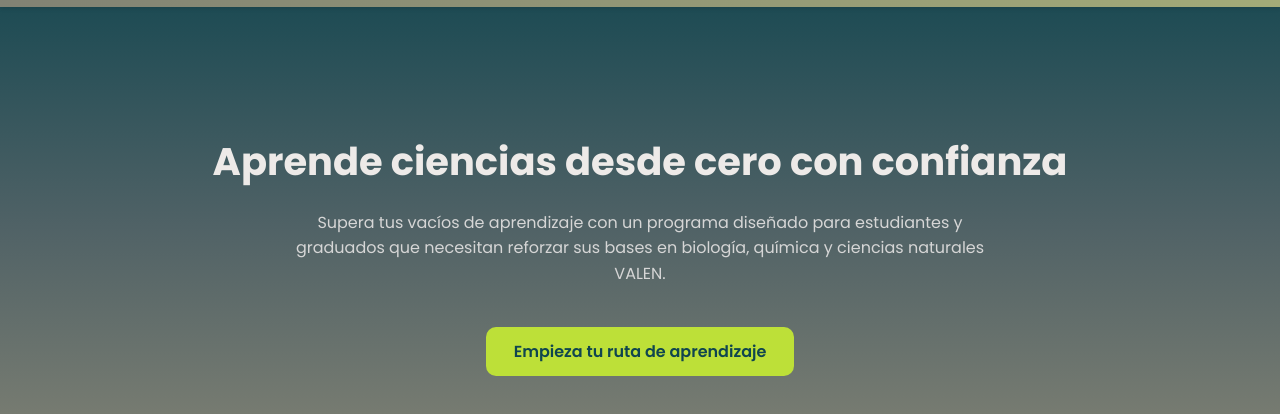
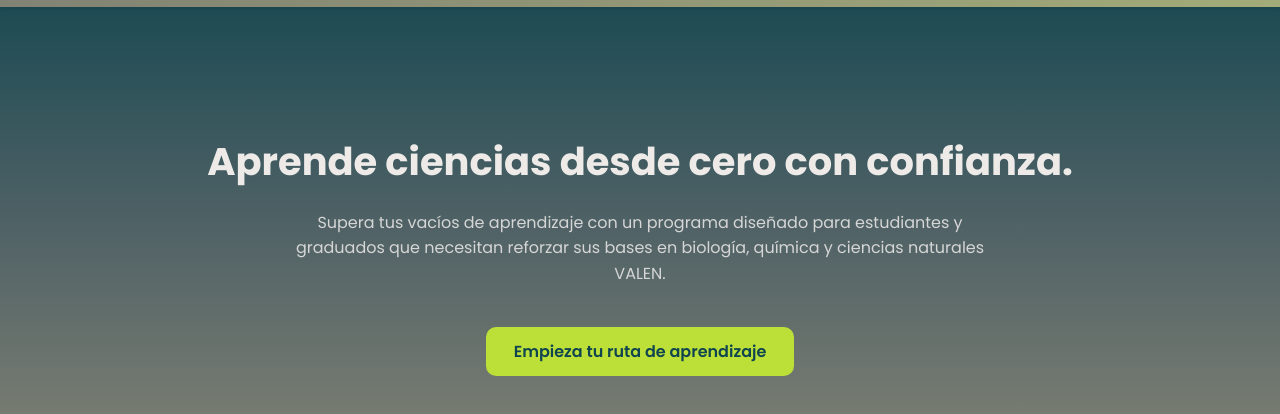
Before and after one commit to darak7/PROYECTO_CIENCIASN, a plain HTML site: page index.html in a window 1280 px wide. Shown: the part 53-467 px from the top of the page. Drawn offline with Linux system fonts and the light colour scheme.

```diff
--- a/index.html
+++ b/index.html
@@ -27,7 +27,7 @@
 
   <main class="inicio">
     <div class="inicio-content">
-      <h1>Aprende ciencias desde cero con confianza</h1>
+      <h1>Aprende ciencias desde cero con confianza.</h1>
       <p>
         Supera tus vacíos de aprendizaje con un programa diseñado para estudiantes y graduados
         que necesitan reforzar sus bases en biología, química y ciencias naturales VALEN.
```
